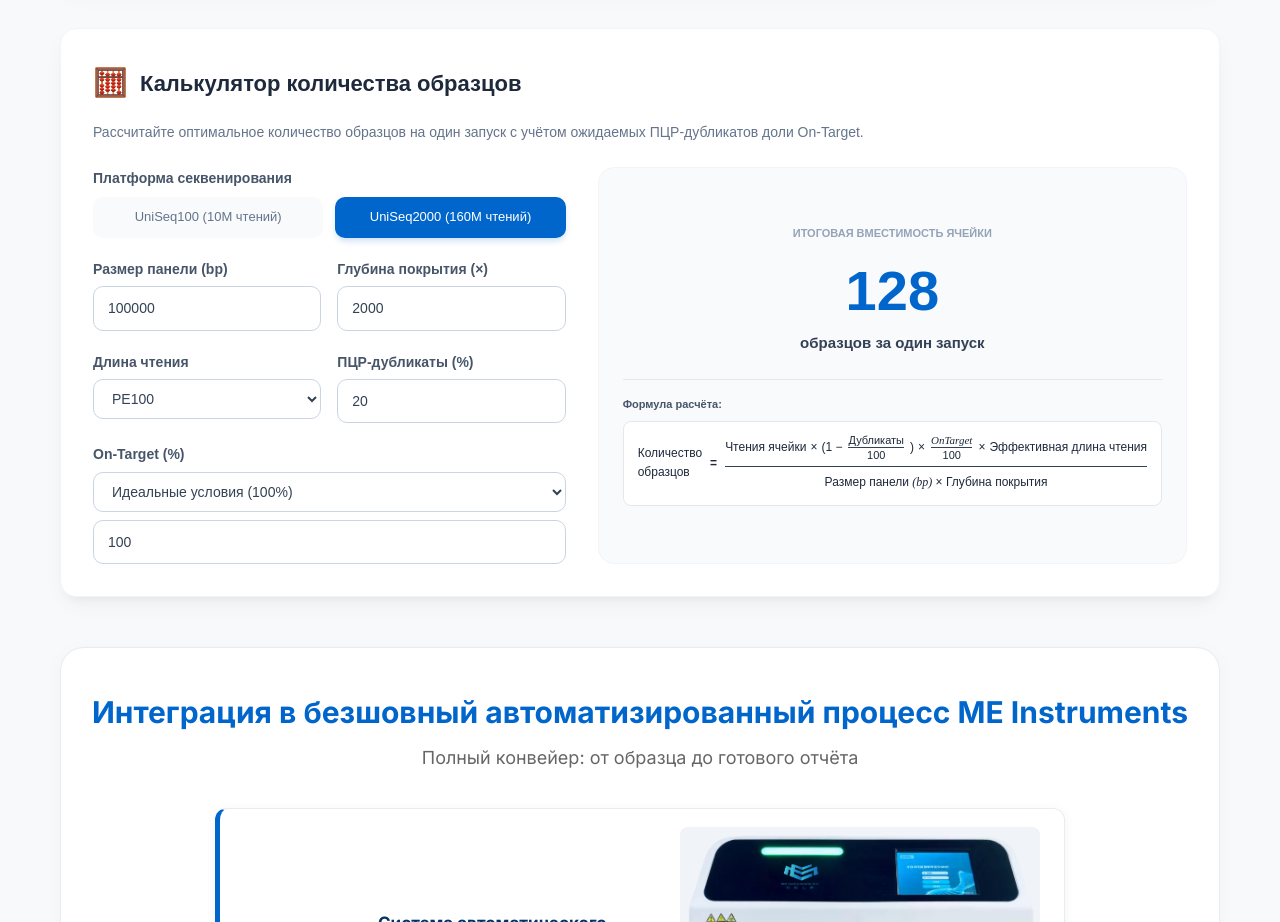
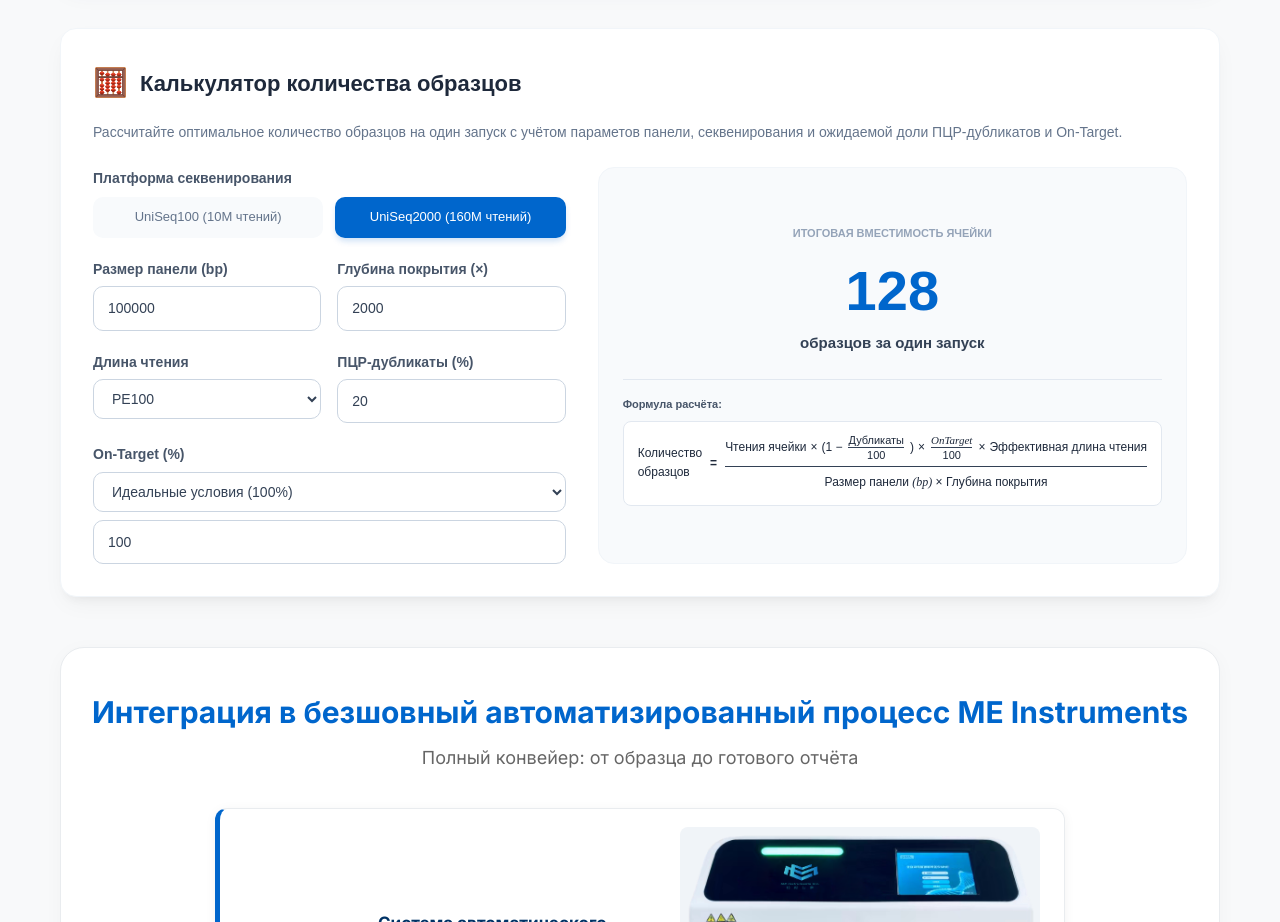
Before and after one commit to alexurpimenov-prog/ME-instruments, a React (Vite) app: page / in a window 1280 px wide. Shown: the part 3580-4502 px from the top of the page. Built offline with nearby package versions, Linux system fonts and the light colour scheme.

Commit message:
Update Calculator.tsx

```diff
--- a/src/components/Calculator.tsx
+++ b/src/components/Calculator.tsx
@@ -115,7 +115,7 @@ export default function Calculator() {
         </div>
 
         <p style={{ fontSize: '14px', color: '#64748b', marginBottom: '24px', lineHeight: '1.5', margin: '0 0 24px 0' }}>
-          Рассчитайте оптимальное количество образцов на один запуск с учётом ожидаемых ПЦР-дубликатов доли On-Target.
+          Рассчитайте оптимальное количество образцов на один запуск с учётом параметов панели, секвенирования и ожидаемой доли ПЦР-дубликатов и On-Target.
         </p>
 
         {warningMessage && (
```
